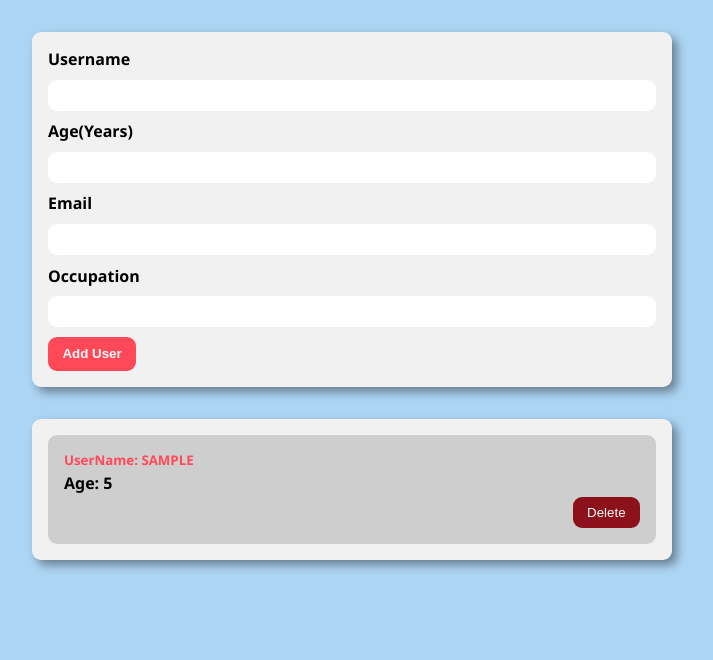
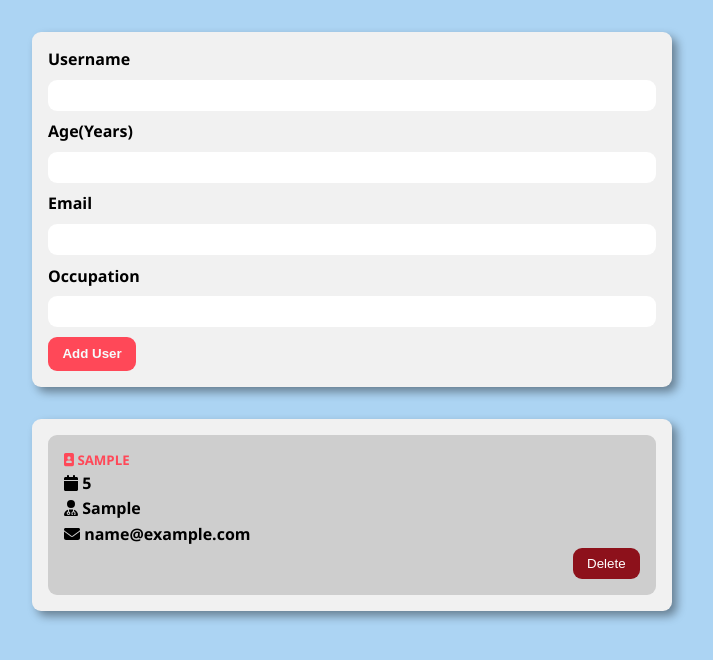
Before and after one commit to halilibrahimcelik/memoryCard-v1.0.0, a React (Create React App) app: page / in a window 1280 px wide. Both pictures are taken after typing "Sample", "5", "name@example.com", "Sample" into the empty fields and a click on the button "Add User". Shown: the top 660 px of the page, without its empty margins (288-1001 px from the left). Built offline with nearby package versions, Linux system fonts and the light colour scheme.

Commit message:
Adding extra features to NewUser Component.

```diff
--- a/package.json
+++ b/package.json
@@ -4,6 +4,8 @@
   "homepage": "https://halilibrahimcelik.github.io/memoryCard-v1.0.0",
   "private": true,
   "dependencies": {
+    "@fortawesome/free-solid-svg-icons": "^6.1.1",
+    "@fortawesome/react-fontawesome": "^0.1.18",
     "react": "^18.2.0",
     "react-dom": "^18.2.0",
     "react-scripts": "5.0.1",
--- a/src/components/card/Card.jsx
+++ b/src/components/card/Card.jsx
@@ -5,7 +5,7 @@ import styles from "./card.module.scss"
 const Card = (props) => {
     const {cardData,onRemoveData}=props;
 
-
+console.log(cardData)
 
 
   return (
@@ -19,7 +19,7 @@ const Card = (props) => {
 
 
 {   cardData.map((card,index)=>{
-      return( ( card.userName==="" || card.userAge==="")? null: <NewUser onRemoveHandler={onRemoveData}  name={card.userName} age={card.userAge}  index={index} key={card.id} /> )
+      return( ( card.userName==="" || card.userAge===""||card.userMail===""||card.userJob==="")? null: <NewUser onRemoveHandler={onRemoveData} occupation={card.userJob} email={card.userMail}  name={card.userName} age={card.userAge}  index={index} key={card.id} /> )
      })}
 
 
--- a/src/components/newUser/NewUser.jsx
+++ b/src/components/newUser/NewUser.jsx
@@ -1,7 +1,9 @@
 import React from 'react'
-import styles from "./newUser.module.scss"
+import styles from "./newUser.module.scss";
+import { FontAwesomeIcon } from '@fortawesome/react-fontawesome';
+import { faCalendar, faEnvelope, faEnvelopeOpen, faImage, faImagePortrait, faInfinity, faInfo, faJedi, faListNumeric, faUser, faUserCheck, faUserDoctor, faUserLock } from '@fortawesome/free-solid-svg-icons';
 const NewUser = (props) => {
-    const {name,age,onRemoveHandler,index}=props;
+    const {name,age,onRemoveHandler,index,occupation,email}=props;
 
 
     const removeDataHandler=()=>{
@@ -12,8 +14,10 @@ const NewUser = (props) => {
   return (
     <div className={styles.newUser} >
 
-        <h5>UserName: {name}</h5>
-        <p>Age: {age} </p>
+        <h5><FontAwesomeIcon icon={faImagePortrait} />  {name}</h5>
+        <p><FontAwesomeIcon icon={faCalendar} />  {age} </p>
+        <p> <FontAwesomeIcon icon={faUserDoctor} />  {occupation} </p>
+        <p><FontAwesomeIcon icon={faEnvelope} /> {email} </p>
         <button onClick={removeDataHandler}>Delete</button>
     </div>
   )
--- a/src/components/newUser/newUser.module.scss
+++ b/src/components/newUser/newUser.module.scss
@@ -4,6 +4,8 @@
     background-color: $BgCard-color;
     display: flex;
     flex-direction: column;
+    justify-content: center;
+    align-items: flex-right;
     padding:1rem;
     border-radius: 9px;
     gap:0.2rem;
--- a/src/components/register/Register.jsx
+++ b/src/components/register/Register.jsx
@@ -38,6 +38,8 @@ const Register = (props) => {
         }
         const newUser={
             userName:initialName.toUpperCase(),
+            userJob:initialJob,
+            userMail:initialMail,
             userAge:initialAge,
             id:Math.random().toString()
         }
```
Also changed, not shown: 2 other files (tests, documents, lock files or other folders).
